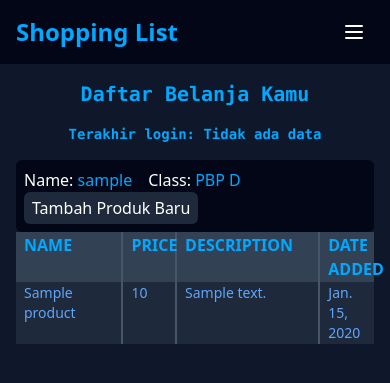
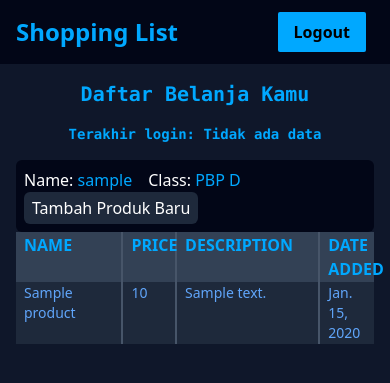
Before and after one commit to isaui/shopping-list, a Django app: page / in a window 390 px wide. Shown: the top 383 px of the page. Run offline with Django 4.2, Linux system fonts and the light colour scheme; a user stored in the database is signed in; tables that the repository leaves empty hold one stand-in row (values such as "Sample post"); some libraries are stand-ins or nearby versions.

Commit message:
mari kita deploy

```diff
--- a/main/templates/navbar.html
+++ b/main/templates/navbar.html
@@ -1,10 +1,7 @@
 <nav class="text-white pl-4 pr-6 fixed top-0 left-0 w-screen py-3 bg-slate-950  flex items-center justify-between">
  <h1 class=" my-1 text-2xl font-bold text-[#00A8FF]">Shopping List</h1>
- <svg xmlns="http://www.w3.org/2000/svg" class="w-6 h-6 md:hidden" fill="none" viewBox="0 0 24 24" stroke="currentColor">
-    <path stroke-linecap="round" stroke-linejoin="round" stroke-width="2" d="M4 6h16M4 12h16M4 18h16" />
-</svg>
-<div class="hidden md:flex">
-    <a onclick="onSubmit()" href="/logout" class="ml-auto px-4 py-2 bg-[#00A8FF] text-black hover:text-white hover:bg-blue-900 font-bold rounded-sm"type="submit">Logout</a>
+
+<div class="flex">
+    <a  href="/logout" class="ml-auto px-4 py-2 bg-[#00A8FF] text-black hover:text-white hover:bg-blue-900 font-bold rounded-sm"type="submit">Logout</a>
 </div>
-
 </nav>
```
